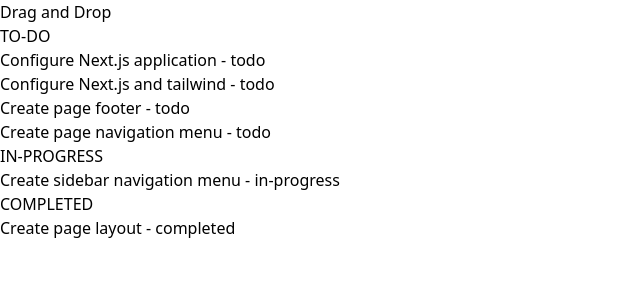
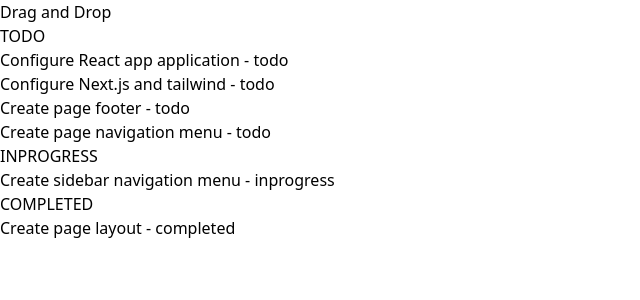
Before and after one commit to chaudhuree/react-beautiful-dnd, a React (Vite) app: page / in a window 1280 px wide. Shown: the top 300 px of the page, without its empty margins (0-640 px from the left). Built offline with nearby package versions, Linux system fonts and the light colour scheme.

Commit message:
fix: some type

```diff
--- a/src/App.jsx
+++ b/src/App.jsx
@@ -26,9 +26,9 @@ const initialData = {
   columns: {
     "column-1": {
       id: "column-1",
-      title: "TO-DO",
+      title: "TODO",
       taskLists: [
-        { id: 1, content: "Configure Next.js application", status: "todo" },
+        { id: 1, content: "Configure React app application", status: "todo" },
         { id: 2, content: "Configure Next.js and tailwind", status: "todo" },
         { id: 4, content: "Create page footer", status: "todo" },
         { id: 5, content: "Create page navigation menu", status: "todo" },
@@ -36,9 +36,9 @@ const initialData = {
     },
     "column-2": {
       id: "column-2",
-      title: "IN-PROGRESS",
+      title: "INPROGRESS",
       taskLists: [
-        { id: 3, content: "Create sidebar navigation menu", status: "in-progress" },
+        { id: 3, content: "Create sidebar navigation menu", status: "inprogress" },
       ],
     },
     "column-3": {
```
